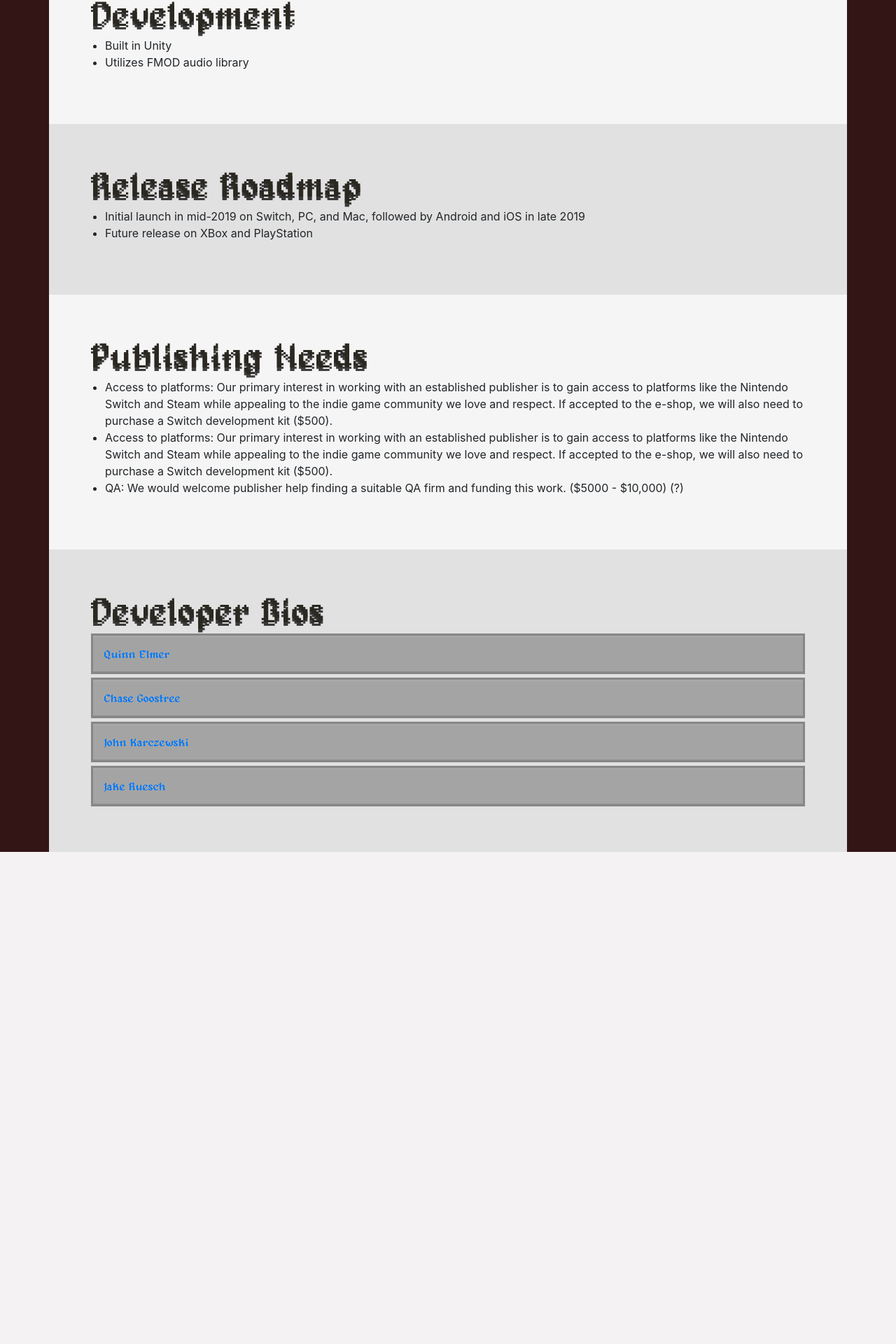
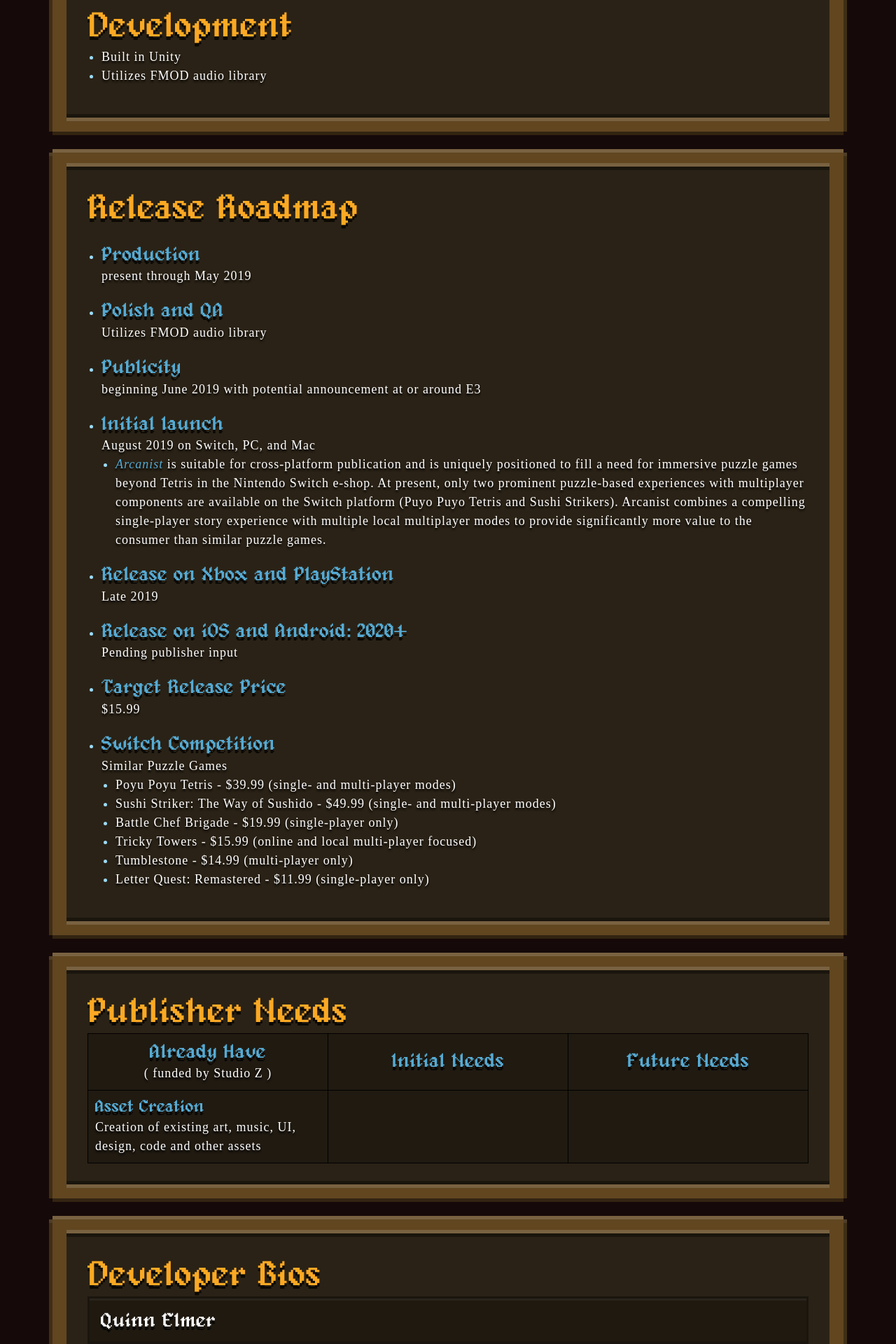
Before and after one commit to jsruesch/arcanistpitch, a PHP site: page / in a window 1280 px wide. Shown: the part 1440-3360 px from the top of the page at 70% size. Before the commit the page ends 2657 px from the top, so only its background shows below. Run offline with PHP 8.4, Linux system fonts and the light colour scheme; some web fonts are replaced.

Commit message:
add rest of content except publisher needs

```diff
--- a/footer.php
+++ b/footer.php
@@ -1 +1,2 @@
-<div class="footer"></div>
+<div class="footer">
+</div>
--- a/index.php
+++ b/index.php
@@ -48,7 +48,7 @@
     </div>
     <!-- END: Genre -->
 
-    <!-- Gameplay -->
+    <!-- Details -->
     <div class="row mar20-top">
       <div class="ninebox">
         <div class="tl"></div><div class="tt"></div><div class="tr"></div>
@@ -190,54 +190,141 @@
         <div class="bl"></div><div class="bt"></div><div class="br"></div>
       </div>
     </div>
-    <!-- END: Gameplay -->
-
-
+    <!-- END: Details -->
 
     <!-- Development -->
-      <div class="row bg-lgrey pad60">
+    <div class="row mar20-top">
+      <div class="ninebox">
+        <div class="tl"></div><div class="tt"></div><div class="tr"></div>
+        <div class="lt"></div>
+          <div class="mt">
             <div class="row">
-            <h1 class="text-dgrey">Development</h1>
+              <h1 class="text-gold">Development</h1>
             </div>
             <div class="row">
               <ul class="disc">
-                <li>Built in Unity</li>
-                <li>Utilizes FMOD audio library</li>
+                <li><p>Built in Unity</p></li>
+                <li><p>Utilizes FMOD audio library</p></li>
               </ul>
             </div>
-        </div><!-- END: Development -->
+          </div>
+        <div class="rt"></div>
+        <div class="bl"></div><div class="bt"></div><div class="br"></div>
+      </div>
+    </div>
+    <!-- END: Development -->
 
     <!-- Release Roadmap -->
-      <div class="row bg-grey pad60">
+    <div class="row mar20-top">
+      <div class="ninebox">
+        <div class="tl"></div><div class="tt"></div><div class="tr"></div>
+        <div class="lt"></div>
+          <div class="mt">
             <div class="row">
-            <h1 class="text-dgrey">Release Roadmap</h1>
+              <h1 class="text-gold">Release Roadmap</h1>
             </div>
             <div class="row">
               <ul class="disc">
-                <li>Initial launch in mid-2019 on Switch, PC, and Mac, followed by Android and iOS in late 2019</li>
-                <li>Future release on XBox and PlayStation </li>
+                <li class="mar20-top">
+                  <h3 class="text-lblue">Production</h3>
+                  <p>present through May 2019</p>
+                </li>
+                <li class="mar20-top">
+                  <h3 class="text-lblue">Polish and QA</h3>
+                  <p>Utilizes FMOD audio library</p>
+                </li>
+                <li class="mar20-top">
+                  <h3 class="text-lblue">Publicity</h3>
+                  <p>beginning June 2019 with potential announcement at or around E3</p>
+                </li>
+                <li class="mar20-top">
+                  <h3 class="text-lblue">Initial launch</h3>
+                  <p>August 2019 on Switch, PC, and Mac</p>
+                  <ul class="disc">
+                    <li>
+                      <p>
+                        <i class="text-lblue">Arcanist</i> is suitable for cross-platform publication and is uniquely positioned to fill a need for immersive puzzle games beyond Tetris in the Nintendo Switch e-shop. At present, only two prominent puzzle-based experiences with multiplayer components are available on the Switch platform (Puyo Puyo Tetris and Sushi Strikers). Arcanist combines a compelling single-player story experience with multiple local multiplayer modes to provide significantly more value to the consumer than similar puzzle games.
+                      </p>
+                    </li>
+                  </ul>
+                </li>
+                <li class="mar20-top">
+                  <h3 class="text-lblue">Release on Xbox and PlayStation</h3>
+                  <p>Late 2019</p>
+                </li>
+                <li class="mar20-top">
+                  <h3 class="text-lblue">Release on iOS and Android: 2020+</h3>
+                  <p>Pending publisher input</p>
+                </li>
+                <li class="mar20-top">
+                  <h3 class="text-lblue">Target Release Price</h3>
+                  <p>$15.99</p>
+                </li>
+                <li class="mar20-top">
+                  <h3 class="text-lblue">Switch Competition</h3>
+                  <p>Similar Puzzle Games</p>
+                  <ul class="disc">
+                    <li><p>Poyu Poyu Tetris - $39.99 (single- and multi-player modes)</p></li>
+                    <li><p>Sushi Striker: The Way of Sushido - $49.99 (single- and multi-player modes)</p></li>
+                    <li><p>Battle Chef Brigade - $19.99 (single-player only)</p></li>
+                    <li><p>Tricky Towers - $15.99 (online and local multi-player focused)</p></li>
+                    <li><p>Tumblestone - $14.99 (multi-player only)</p></li>
+                    <li><p>Letter Quest: Remastered - $11.99 (single-player only)</p></li>
+                  </ul>
+                </li>
               </ul>
             </div>
-        </div><!-- END: Release Roadmap -->
+          </div>
+        <div class="rt"></div>
+        <div class="bl"></div><div class="bt"></div><div class="br"></div>
+      </div>
+    </div>
+    <!-- END: Release Roadmap -->
 
-        <!-- Publishing Needs -->
-        <div class="row bg-lgrey pad60">
+    <!-- Publisher Needs -->
+    <div class="row mar20-top">
+      <div class="ninebox">
+        <div class="tl"></div><div class="tt"></div><div class="tr"></div>
+        <div class="lt"></div>
+          <div class="mt">
             <div class="row">
-              <h1 class="text-dgrey">Publishing Needs</h1>
+              <h1 class="text-gold">Publisher Needs</h1>
             </div>
             <div class="row">
-                <ul class="disc">
-                  <li>Access to platforms: Our primary interest in working with an established publisher is to gain access to platforms like the Nintendo Switch and Steam while appealing to the indie game community we love and respect. If accepted to the e-shop, we will also need to purchase a Switch development kit ($500).</li>
-                  <li>Access to platforms: Our primary interest in working with an established publisher is to gain access to platforms like the Nintendo Switch and Steam while appealing to the indie game community we love and respect. If accepted to the e-shop, we will also need to purchase a Switch development kit ($500).</li>
-                  <li>QA: We would welcome publisher help finding a suitable QA firm and funding this work. ($5000 - $10,000) (?)</li>
-                </ul>
+              <table class="publisher-needs">
+                <tr>
+                  <td><h3 class="text-lblue text-center">Already Have</h3><p class="text-center">( funded by Studio Z )</p></td>
+                  <td><h3 class="text-lblue text-center">Initial Needs</h3></td>
+                  <td><h3 class="text-lblue text-center">Future Needs</h3></td>
+                </tr>
+                <!-- Asset Creation -->
+                <tr>
+                  <td>
+                    <h4 class="text-lblue">Asset Creation</h4>
+                    <p>
+                      Creation of existing art, music, UI, design, code and other assets
+                    </p>
+                  </td>
+                  <td></td>
+                  <td></td>
+                </tr>
+              </table>
             </div>
-          </div><!-- END: Publishing Needs -->
+          </div>
+        <div class="rt"></div>
+        <div class="bl"></div><div class="bt"></div><div class="br"></div>
+      </div>
+    </div>
+    <!-- END: Publisher Needs -->
 
     <!-- Bios -->
-          <div class="row pad60 bg-grey">
+    <div class="row mar20-top">
+      <div class="ninebox">
+        <div class="tl"></div><div class="tt"></div><div class="tr"></div>
+        <div class="lt"></div>
+          <div class="mt">
             <div class="row">
-              <h1 class="text-dgrey">Developer Bios</h1>
+              <h1 class="text-gold">Developer Bios</h1>
             </div>
             <div class="row">
               <!-- Accordion -->
@@ -248,7 +335,7 @@
                       <div class="card-header" id="quinn">
                         <h5 class="">
                           <button class="btn btn-link" type="button" data-toggle="collapse" data-target="#quinn-content" aria-expanded="true" aria-controls="collapseOne">
-                            Quinn Elmer
+                            <h3 class="text-white">Quinn Elmer</h3>
                           </button>
                         </h5>
                       </div><!-- END: Button -->
@@ -256,7 +343,7 @@
                       <div id="quinn-content" class="collapse" aria-labelledby="quinnr" data-parent="#bios-accordion">
                         <div class="card-body">
                           <p>
-                            Quinn Elmer is a composer, writer, and producer. Previously, he has worked on several independent and educational video games, including At Play in the Cosmos, which won the People's Choice Award at the 2017 Games for Change conference. He is currently a student in the Technology, Innovation, and Education program in the Harvard Graduate School of Education, where he continues his game-making pursuits in both the commercial and educational worlds.<br />
+                            <span class="text-lblue">Quinn Elmer</span> is a composer, writer, and producer. Previously, he has worked on several independent and educational video games, including At Play in the Cosmos, which won the People's Choice Award at the 2017 Games for Change conference. He is currently a student in the Technology, Innovation, and Education program in the Harvard Graduate School of Education, where he continues his game-making pursuits in both the commercial and educational worlds.<br />
                             Site: https://soundcloud.com/mighty_quinn<br />
                             Twitter:@Quinn_Elmer
                           </p>
@@ -264,14 +351,13 @@
                       </div><!-- END: Content -->
                     </div>
                   <!-- END: Quinn Elmer -->
-
                   <!-- Chase Goostree -->
                     <div class="card">
                       <!-- Button -->
                       <div class="card-header" id="chase">
                         <h5 class="">
                           <button class="btn btn-link collapsed" type="button" data-toggle="collapse" data-target="#chase-content" aria-expanded="false" aria-controls="collapseTwo">
-                            Chase Goostree
+                            <h3 class="text-white">Chase Goostree</h3>
                           </button>
                         </h5>
                       </div><!-- END: Button -->
@@ -279,20 +365,19 @@
                       <div id="chase-content" class="collapse" aria-labelledby="chase" data-parent="#bios-accordion">
                         <div class="card-body">
                             <p>
-                              Chase Goostree is an illustrator, concept artist, and 2D artist. Though he has only been dabbling in pixels for a little while, Chase Goostree has been drawing his whole life. Visions of spider-like men, fighting turtles and super-suited earthworms fueled his imagination from a young age. So far, his journey has led him to college where he studied Illustration, and he now works in freelance artistry.  He also enjoys pug dogs.
+                              <span class="text-lblue">Chase Goostree</span> is an illustrator, concept artist, and 2D artist. Though he has only been dabbling in pixels for a little while, Chase Goostree has been drawing his whole life. Visions of spider-like men, fighting turtles and super-suited earthworms fueled his imagination from a young age. So far, his journey has led him to college where he studied Illustration, and he now works in freelance artistry.  He also enjoys pug dogs.
                             </p>
                         </div>
                       </div><!-- END: Content -->
                     </div>
                   <!-- END: Chase Goostree -->
-
                   <!-- John Karczewski -->
                     <div class="card">
                       <!-- Button -->
                       <div class="card-header" id="john">
                         <h5 class="">
                           <button class="btn btn-link collapsed" type="button" data-toggle="collapse" data-target="#john-content" aria-expanded="false" aria-controls="collapseThree">
-                            John Karczewski
+                            <h3 class="text-white">John Karczewski</h3>
                           </button>
                         </h5>
                       </div><!-- END: Button -->
@@ -300,7 +385,7 @@
                       <div id="john-content" class="collapse" aria-labelledby="john" data-parent="#bios-accordion">
                         <div class="card-body">
                           <p>
-                            John Karczewski is a game designer and software engineer who has shipped over a dozen titles in his nine-year career. He got his start developing award-winning gameplay for AAA titles like Saint's Row: The Third and Red Faction: Armageddon; today, he creates educational games in partnership with researchers and non-profit organizations, including innovative projects supported by the National Institutes for Health and the Gates Foundation. Whether he's developing games for change or working on his own indie titles, he loves creating polished experiences that captivate players.<br/>
+                            <span class="text-lblue">John Karczewski</span> is a game designer and software engineer who has shipped over a dozen titles in his nine-year career. He got his start developing award-winning gameplay for AAA titles like Saint's Row: The Third and Red Faction: Armageddon; today, he creates educational games in partnership with researchers and non-profit organizations, including innovative projects supported by the National Institutes for Health and the Gates Foundation. Whether he's developing games for change or working on his own indie titles, he loves creating polished experiences that captivate players.<br/>
                           Site: www.johnkarczewski.com<br/>
                           Twitter: @johnkarczewski
                         </p>
@@ -308,14 +393,13 @@
                       </div><!-- END: Content -->
                     </div>
                     <!-- END: John Karczewski -->
-
                   <!-- Jake Ruesch -->
                     <div class="card">
                       <!-- Button -->
                       <div class="card-header" id="jake">
                         <h5 class="">
                           <button class="btn btn-link collapsed" type="button" data-toggle="collapse" data-target="#jake-content" aria-expanded="false" aria-controls="collapseThree">
-                            Jake Ruesch
+                            <h3 class="text-white">Jake Ruesch</h3>
                           </button>
                         </h5>
                       </div><!-- END: Button -->
@@ -323,7 +407,7 @@
                       <div id="jake-content" class="collapse" aria-labelledby="jake" data-parent="#bios-accordion">
                         <div class="card-body">
                           <p>
-                            Jake Ruesch is a UI/UX and web designer who holds a degree in graphic design and has worked in video game development for nearly a decade.  As a team member at the University of Wisconsin-Madison, Learning Games Network, The Wisconsin Institutes for Discovery, and Gear Learning, he has collaborated with programmers, modelers, and animators to create fun, and intuitive games for impact.  He loves a challenge, whether it's designing responsive, user-friendly, intuitive websites; developing game interfaces and graphics; or creating high-detail vector art and video games.<br/>
+                            <span class="text-lblue">Jake Ruesch</span> is a UI/UX and web designer who holds a degree in graphic design and has worked in video game development for nearly a decade.  As a team member at the University of Wisconsin-Madison, Learning Games Network, The Wisconsin Institutes for Discovery, and Gear Learning, he has collaborated with programmers, modelers, and animators to create fun, and intuitive games for impact.  He loves a challenge, whether it's designing responsive, user-friendly, intuitive websites; developing game interfaces and graphics; or creating high-detail vector art and video games.<br/>
                             Site: http://jsruesch.com/<br/>
                             Twitter: @rykore
                           </p>
@@ -331,16 +415,22 @@
                       </div><!-- END: Content -->
                     </div>
                     <!-- END: Jake Ruesch-->
-
                 </div>
                 <!-- END: Accordion -->
             </div>
-          </div><!-- END: Bios -->
-
-      <?php include('footer.php') ?>
-
+          </div>
+        <div class="rt"></div>
+        <div class="bl"></div><div class="bt"></div><div class="br"></div>
+      </div>
+    </div>
+    <!-- END: Bios -->
   </div><!-- /.container -->
 </div><!-- /.container-fluid -->
 
+<div class="row footer">
+  <img class="footer-logo center-block" src="img/studioz-logo-01.svg"/>
+</div>
+
+
 </body>
 </html>
--- a/stylesheets/style.scss
+++ b/stylesheets/style.scss
@@ -29,7 +29,7 @@
    min-height: 100%;
    position: relative;
    width: 100%;
-   background: url(../img/tempbg.png) 50% 0% #341515 no-repeat;
+   background: url(../img/tempbg.png) 50% 0% #160909 no-repeat;
  }
 
  body{  }
@@ -66,6 +66,11 @@
  ::selection{
   background:  #001D2D;
   color:       $lblue;
+}
+
+li {
+  content: "•";
+  color: #9bdbf9;
 }
 
  /* END: Global Styles */
@@ -173,6 +178,17 @@
     text-decoration: none !important;
   }
 }
+
+.publisher-needs{
+  width: 100%;
+  background: rgba(0,0,0,.25) !important;
+
+  td{
+    width: 33%;
+    padding: 10px;
+    border: 1px solid black;
+  }
+}
 /* END: Elements */
 
 
@@ -182,5 +198,17 @@
  * =========================================
  */
 
+.footer{
+  padding-top: 35px;
+  height: 150px;
+  background: url(../img/footer-bg.png) repeat-x;
+}
+
+.footer-logo{
+  height: 75px;
+  max-width: 100%;
+  margin: 0 auto;
+}
+
 
 /* END: Footer */
```
Also changed, not shown: stylesheets/style.css (+24 -1 lines), img/footer-bg.png (added), img/studioz-logo-01.svg (added), img/tempbg.png, stylesheets/style.min.css, 1 other file. Lines whose indentation alone changed are shown as unchanged.
